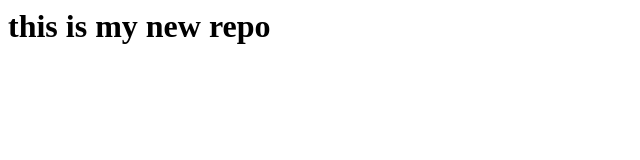
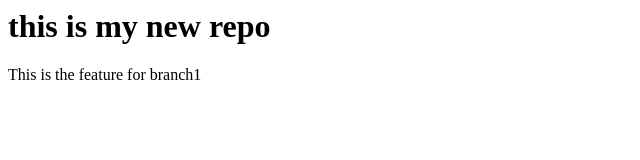
Before and after one commit to mehulm30/local-repo, a plain HTML site: page Local-repo/index.html in a window 1280 px wide. Shown: the whole page, without its empty margins (0-640 px from the left). Drawn offline with Linux system fonts and the light colour scheme.

Commit message:
new feature

```diff
--- a/Local-repo/index.html
+++ b/Local-repo/index.html
@@ -1 +1,3 @@
 <h1>this is my new repo</h1>
+
+<p>This is the feature for branch1</p>
```
